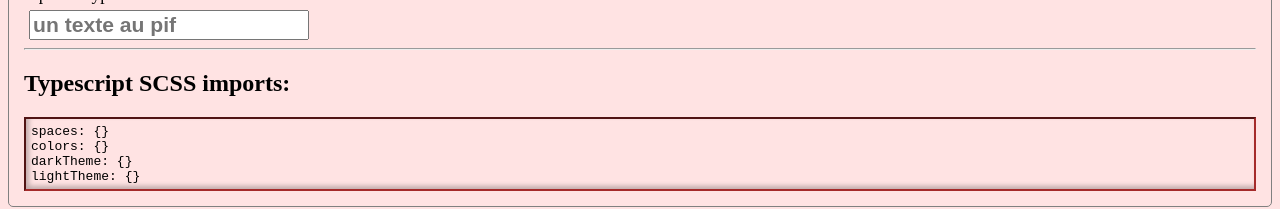
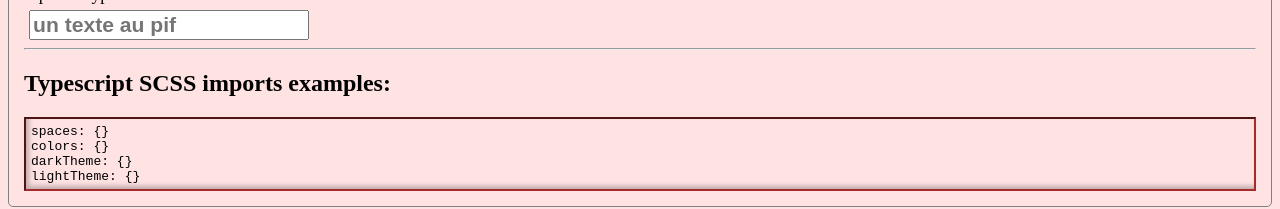
Before and after one commit to kolinhar/test-ts-scss-theme, a React (Create React App) app: page / in a window 1280 px wide. Shown: the part 221-430 px from the top of the page. Built offline with nearby package versions, Linux system fonts and the light colour scheme.

Commit message:
1 file modified

```diff
--- a/App.tsx
+++ b/App.tsx
@@ -62,7 +62,7 @@ function App() {
         placeholder="un texte au pif"
       />
       <hr />
-      <h1>Typescript SCSS imports:</h1>
+      <h1>Typescript SCSS imports examples:</h1>
       <code>
         spaces: {JSON.stringify(spaces, null, ' ')}
         <br />
```
